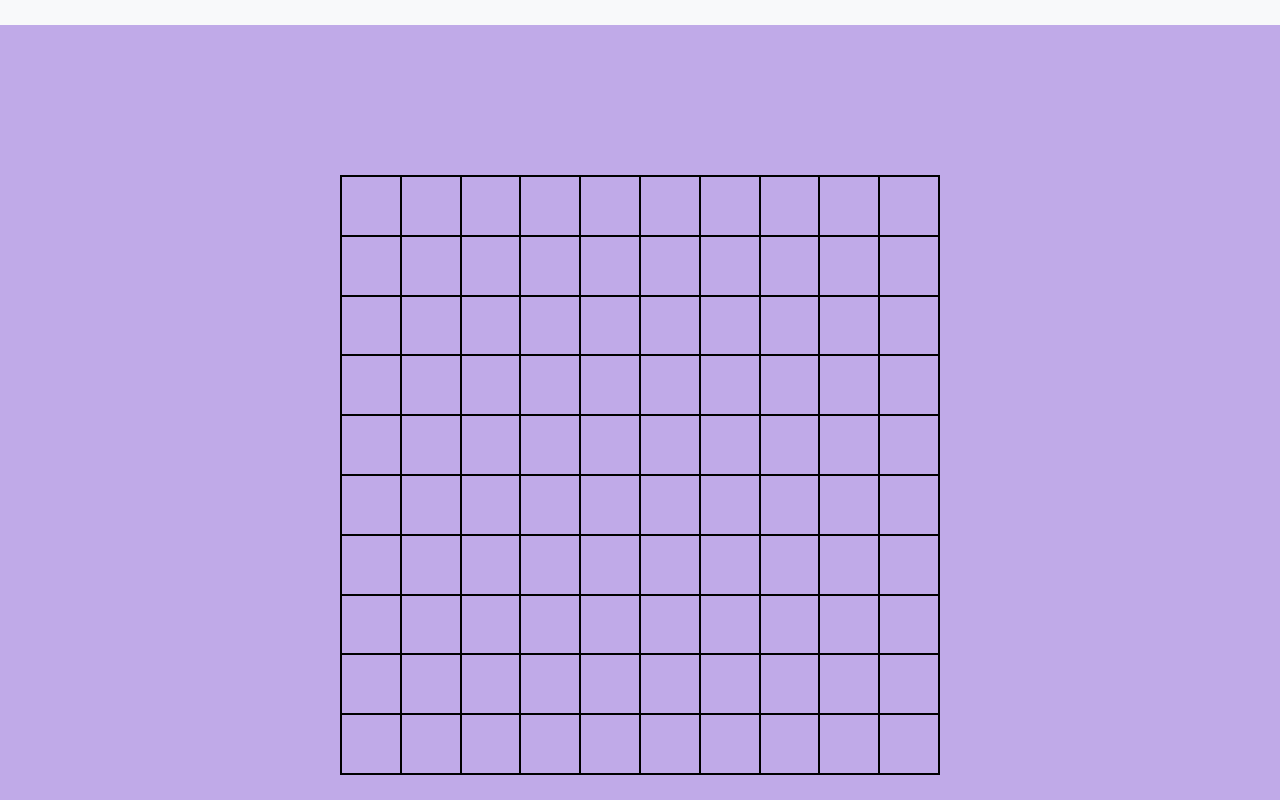
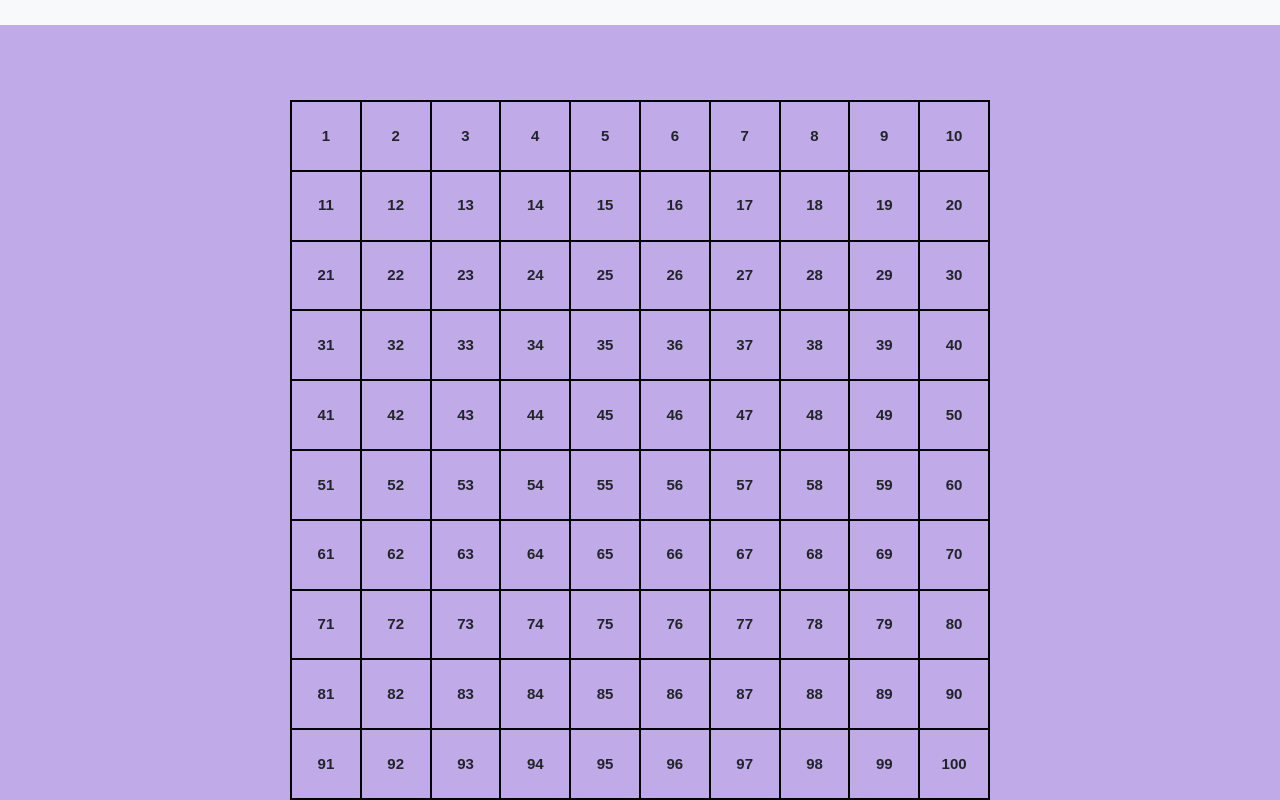
Before and after one commit to RobertoSimonini/js-campominato-grid, a plain HTML site: page index.html in a window 1280 px wide. Both pictures are taken after a click on the button "Play". Shown: the part 75-875 px from the top of the page. Before the commit the page ends 850 px from the top, so only its background shows below. Drawn offline with nearby package versions, Linux system fonts and the light colour scheme.

Commit message:
added numbers from 1 to 100 into the cells

```diff
--- a/css/style.css
+++ b/css/style.css
@@ -9,7 +9,7 @@ body {
 
 header nav {
     height: 100px;
-    margin-bottom: 150px;
+    margin-bottom: 75px;
     padding: 0 50px;
 }
 
@@ -25,9 +25,9 @@ header nav {
 
 /* Grid  */
 .grid {
-    width: 600px;
-    height: 600px;
-    border: 1px solid black;
+    width: 700px;
+    height: 700px;
+    border: 0.5px solid black;
     margin: 0 auto;
     display: flex;
     flex-wrap: wrap;
@@ -37,4 +37,9 @@ header nav {
     height: 10%;
     width: 10%;
     border: 1px solid black;
+    font-size: 15px;
+    font-weight: bold;
+    display: flex;
+    justify-content: center;
+    align-items: center;
 }
--- a/js/script.js
+++ b/js/script.js
@@ -23,10 +23,12 @@ const grid = document.getElementById('grid');
 const totalCells = 100;
 
 // # Creo una funzione che mi permetta di creare le celle all'interno della grid
-function createCell () {
+function createCell (content) {
     const cell = document.createElement('div');
     cell.classList.add('cell');
+    cell.append(content)
     grid.appendChild(cell);
+    return cell;
 }
 
 // Aggiungo l'even listener al bottone
@@ -35,8 +37,10 @@ btnPlay.addEventListener ('click', function(){
     grid.classList.add('grid');
 
     for (let i = 1; i <= totalCells; i++) {
-        // Aggiungo la funzioen che crei le celle e le appena nella griglia
-        createCell ();
-    }
+        // Aggiungo la funzione che crei le celle e le appena nella griglia
+        const cell = createCell (i);
+    };
+
+
 
 });
```
